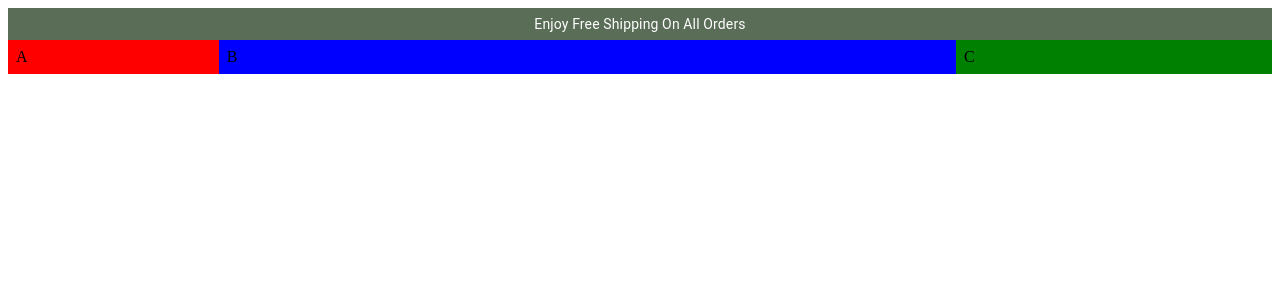
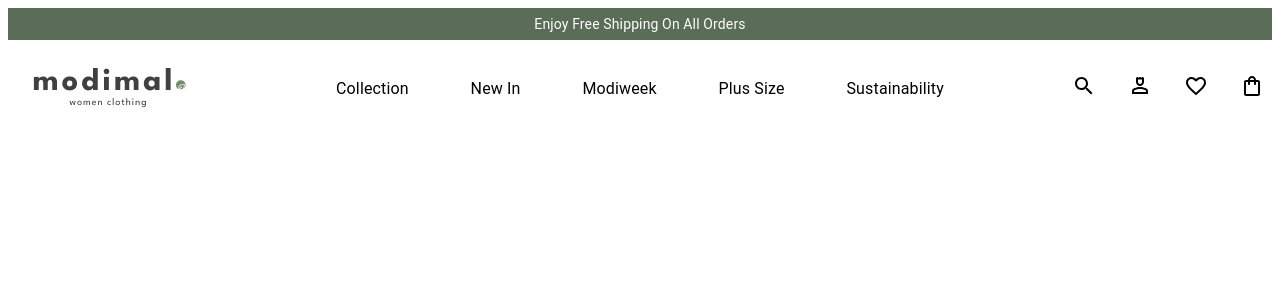
Before and after one commit to SINAZZzz/modimal, a React (Vite) app: page / in a window 1280 px wide. Shown: the top 300 px of the page. Built offline with nearby package versions, Linux system fonts and the light colour scheme.

Commit message:
1402/10/03

```diff
--- a/src/component/header/Header.jsx
+++ b/src/component/header/Header.jsx
@@ -1,10 +1,10 @@
 //  MUI
 import * as React from "react";
-import Toolbar from "@mui/material/Toolbar";
+// import Toolbar from "@mui/material/Toolbar";
 import Typography from "@mui/material/Typography";
 import Box from "@mui/material/Box";
 import Grid from "@mui/material/Grid";
-import Container from "@mui/material/Container";
+import { styled } from "@mui/material/styles";
 
 // icons
 import SearchIcon from "@mui/icons-material/Search";
@@ -45,54 +45,43 @@ function Header() {
         justifyContent="center"
         alignItems="center"
         height="2rem"
+        mb={2}
         sx={{ background: "#5A6D57" }}
       >
         <Typography variant="body1" color="white" sx={{ fontSize: 14 }}>
           Enjoy Free Shipping On All Orders
         </Typography>
       </Box>
-      <Box>
-          <Box sx={{ width : '100%' }}>
-            <Grid container>
-              <Grid item xs={2} p={1} bgcolor='red'>A</Grid>
-              <Grid item xs={7} p={1} bgcolor='blue'>B</Grid>
-              <Grid item xs={3} p={1} bgcolor='green'>C</Grid>
+      <Box sx={{ flexGrow: 1 }} display="flex" justifyContent="center">
+        <Grid container maxWidth="1350px" spacing={2} alignItems="center">
+          <Grid item xs={3}>
+            <Box p={1}>
+              <img src={logo} alt="" sx={{ width: "100%" }} />
+            </Box>
           </Grid>
-          </Box>
-      </Box>
-      {/* <Box
-        color="inherit"
-        sx={{
-          height: "40%",
-          background: "white",
-          justifyContent: "center",
-          my: "0.5rem",
-        }}
+          <Grid item xs={6}>
+            <Box
+              display="flex"
+              alignItems="center"
+              justifyContent="space-between"
+              p={1}
             >
-
-        <Toolbar
-          display="flex"
-          sx={{ justifyContent: "space-between", mx: "5%" }}
-        >
-          <Box>
-            <img src={logo} alt="" />
-          </Box>
-          <Box display="flex">
-            {navItems.map((item , index) => (
+              {navItems.map((item, index) => (
                 <Typography
                   key={index}
                   sx={{
                     color: "#000",
-                  paddingLeft: "5rem",
                     fontWeight: 400,
-                  fontSize: 18,
+                    fontSize: 16,
                   }}
                 >
                   {item}
                 </Typography>
               ))}
             </Box>
-          <Box display="flex">
+          </Grid>
+          <Grid item xs={3}>
+            <Box display="flex" justifyContent='flex-end' p={1}>
               {navIcons.map((item) => (
                 <Typography
                   key={item}
@@ -105,8 +94,9 @@ function Header() {
                 </Typography>
               ))}
             </Box>
-        </Toolbar>
-      </Box> */}
+          </Grid>
+        </Grid>
+      </Box>
     </Box>
   );
 }
```
Lines whose indentation alone changed are shown as unchanged.
